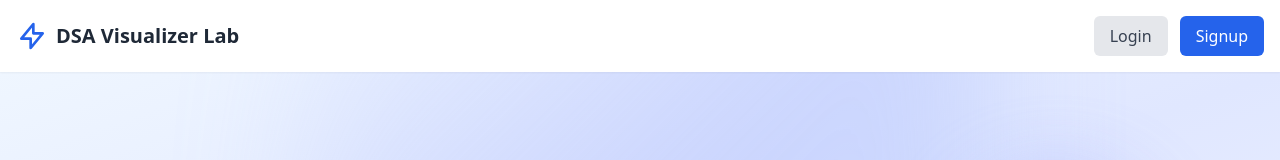
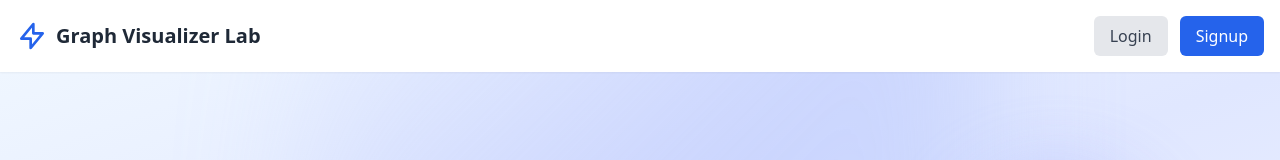
Before and after one commit to Adarsh-kumar12-sys/Graph-Project, a React (Vite) app in the folder frontend/: page / in a window 1280 px wide. Shown: the top 160 px of the page. Built offline with nearby package versions, Linux system fonts and the light colour scheme; no server answers.

Commit message:
title change

```diff
--- a/frontend/src/pages/HomePage.jsx
+++ b/frontend/src/pages/HomePage.jsx
@@ -80,7 +80,7 @@ const navigate = useNavigate();
             <svg className="h-8 w-8 text-blue-600" fill="none" viewBox="0 0 24 24" stroke="currentColor">
               <path strokeLinecap="round" strokeLinejoin="round" strokeWidth={2} d="M13 10V3L4 14h7v7l9-11h-7z" />
             </svg>
-            <h1 className="text-xl font-bold text-gray-800">DSA Visualizer Lab</h1>
+            <h1 className="text-xl font-bold text-gray-800">Graph Visualizer Lab</h1>
           </div>
           <div>
             {isLoggedIn ? (
```
